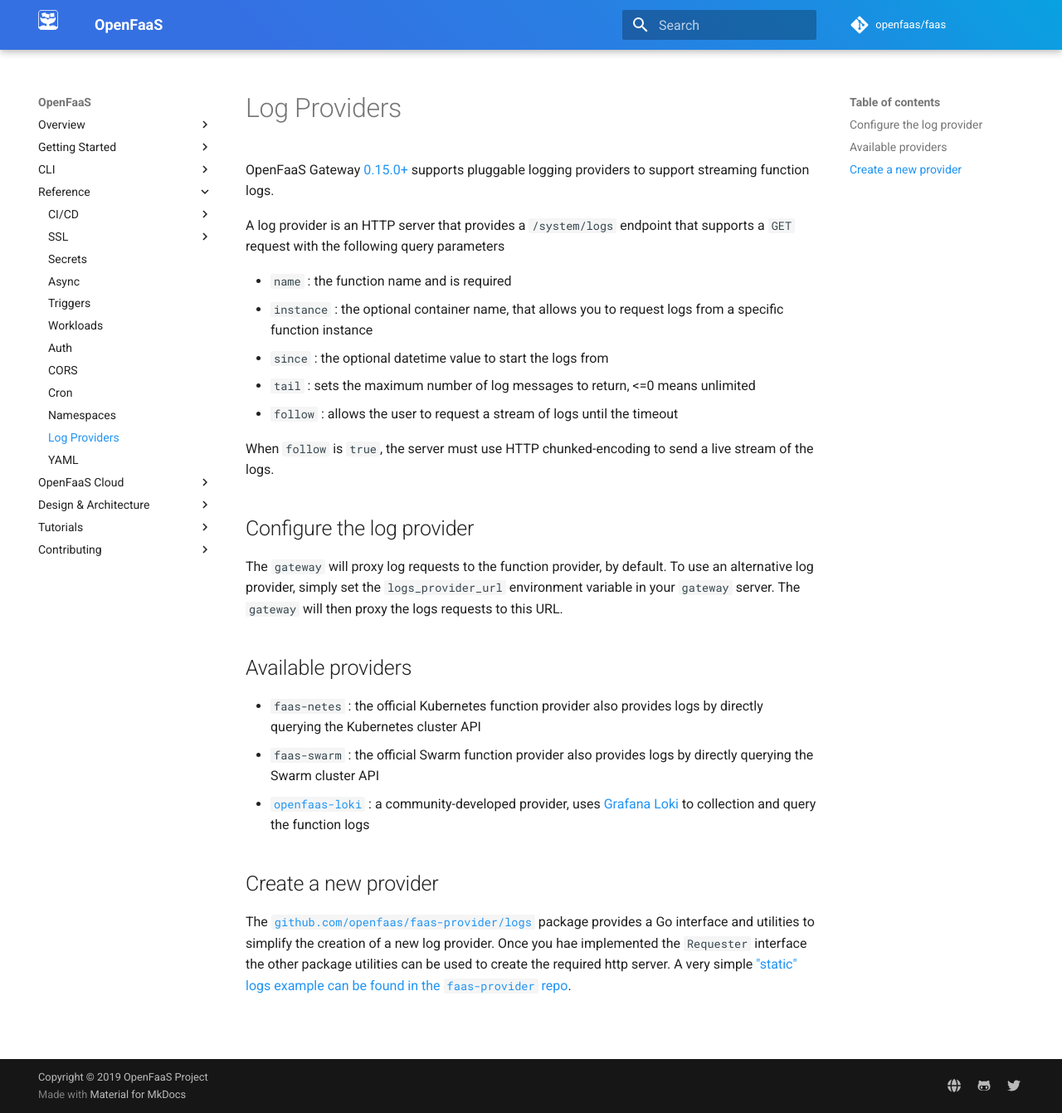
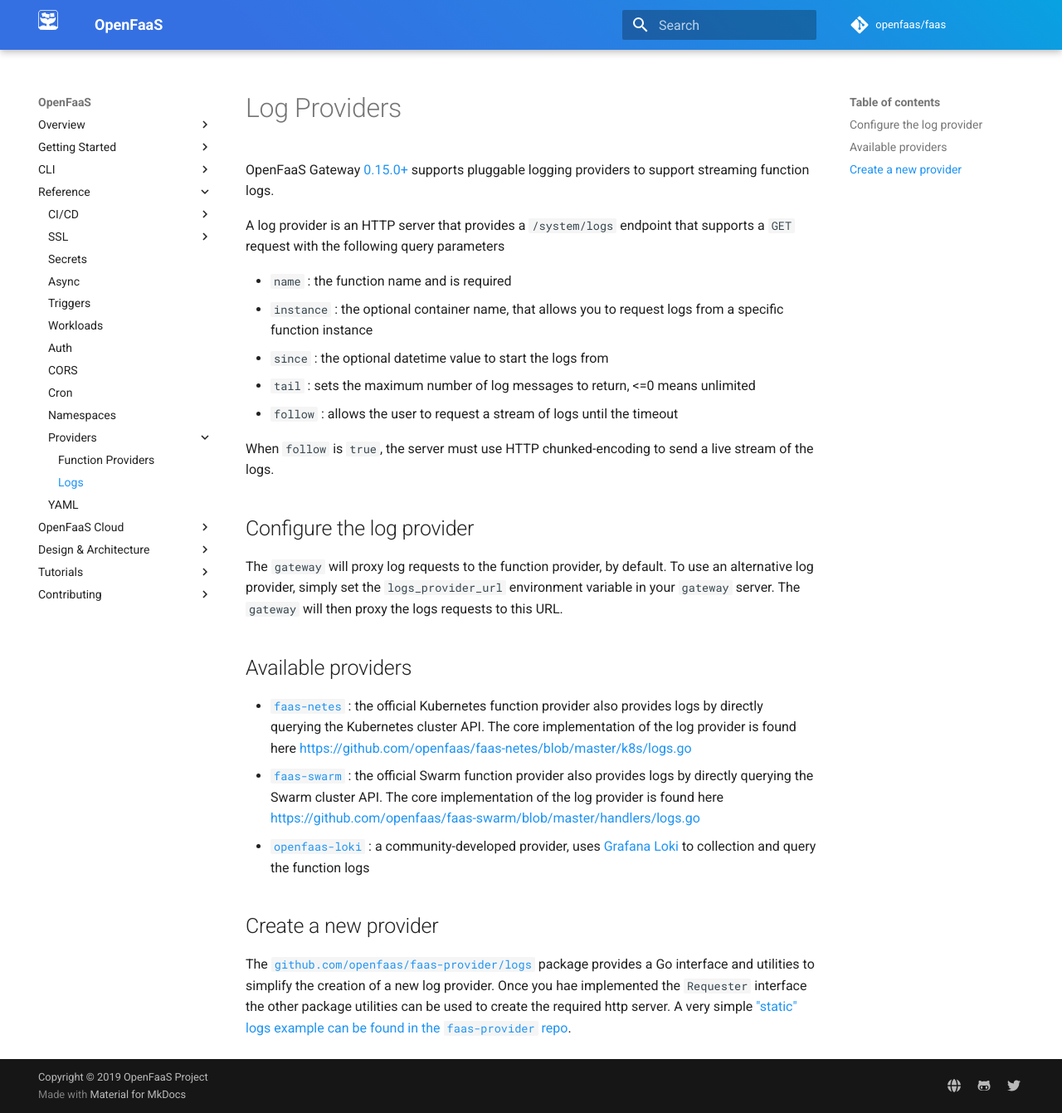
Before and after one commit to openfaas/docs, an MkDocs documentation site: the page built from docs/reference/providers/log-providers.md, in a window 1280 px wide and 1341 px high. Shown: the whole window at 83% size. Built offline with MkDocs 1.6.1 and Material for MkDocs 9.7.7, drawn with Linux system fonts in a browser that asks for light colours; comment, search, counter and statistics services are not loaded.

Commit message:
Add faas provider reference documentation
**What**
- Add basic overview of the faas-provider with links to known
  implementations. The providers are listed as sub sections so that they
  also appear in the side navigation
- Nest faas-provider and log-provider in `Reference/Providers`

Signed-off-by: Lucas Roesler <roesler.lucas@gmail.com>

```diff
--- a/docs/reference/logs/providers.md
+++ b/docs/reference/providers/log-providers.md
@@ -17,8 +17,8 @@ The `gateway` will proxy log requests to the function provider, by default. To u
 
 ## Available providers
 
-* `faas-netes` : the official Kubernetes function provider also provides logs by directly querying the Kubernetes cluster API
-* `faas-swarm` : the official Swarm function provider also provides logs by directly querying the Swarm cluster API
+* [`faas-netes`](https://github.com/openfaas/faas-netes) : the official Kubernetes function provider also provides logs by directly querying the Kubernetes cluster API. The core implementation of the log provider is found here https://github.com/openfaas/faas-netes/blob/master/k8s/logs.go
+* [`faas-swarm`](https://github.com/openfaas/faas-swarm) : the official Swarm function provider also provides logs by directly querying the Swarm cluster API. The core implementation of the log provider is found here https://github.com/openfaas/faas-swarm/blob/master/handlers/logs.go
 * [`openfaas-loki`](https://github.com/LucasRoesler/openfaas-loki) : a community-developed provider, uses [Grafana Loki](https://github.com/grafana/loki) to collection and query the function logs
 
 ## Create a new provider
--- a/mkdocs.yml
+++ b/mkdocs.yml
@@ -134,7 +134,9 @@ nav:
     - CORS: ./reference/cors.md
     - Cron: ./reference/cron.md
     - Namespaces: ./reference/namespaces.md
-    - Log Providers: ./reference/logs/providers.md
+    - Providers:
+      - Function Providers: ./reference/providers/faas-providers.md
+      - Logs: ./reference/providers/log-providers.md
     - YAML: ./reference/yaml.md
   - OpenFaaS Cloud:
       - Intro: ./openfaas-cloud/intro.md
```
Also changed, not shown: docs/reference/providers/faas-providers.md (added, +39 -0 lines).
